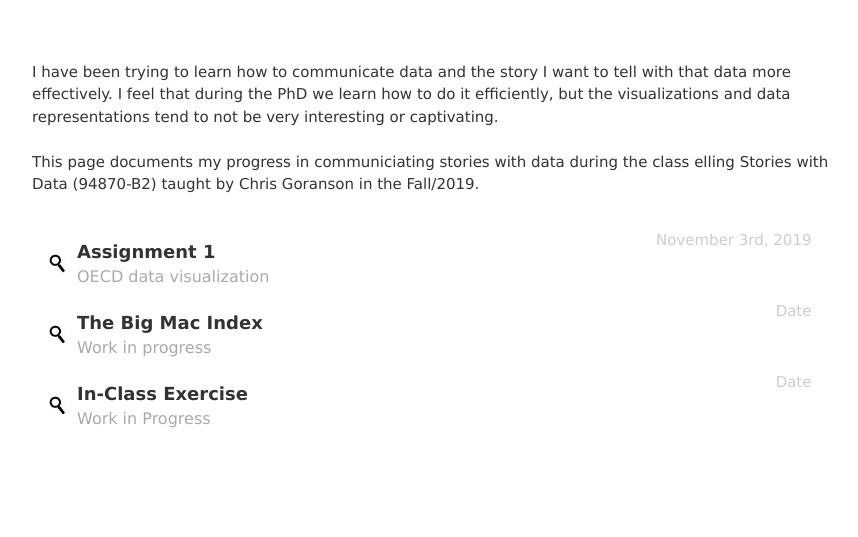
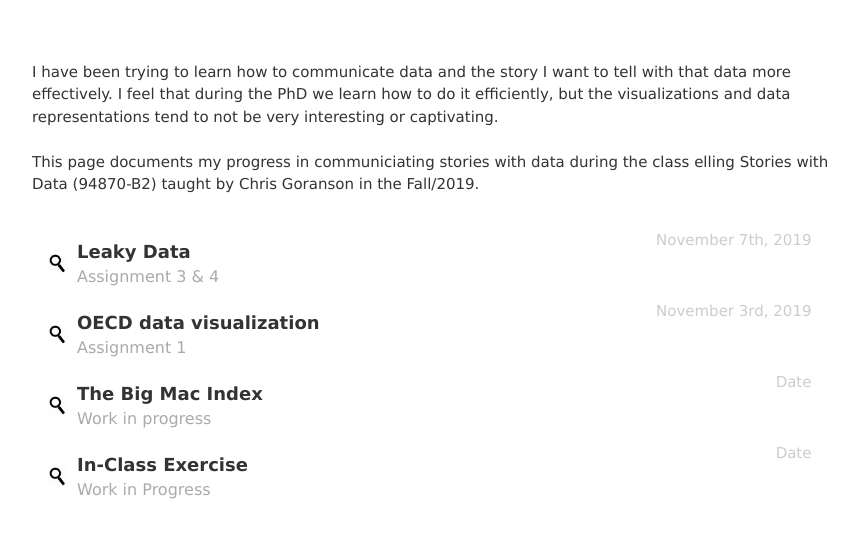
Before and after one commit to jcolnago/Stories_Portfolio, a plain HTML site: page portfolio.html in a window 1280 px wide. Shown: the part 203-740 px from the top of the page, without its empty margins (191-1049 px from the left). Drawn offline with Linux system fonts and the light colour scheme; a script that the page names is missing.

Commit message:
testing graph embedding

```diff
--- a/portfolio.html
+++ b/portfolio.html
@@ -43,14 +43,34 @@
                 <p>I have been trying to learn how to communicate data and the story I want to tell with that data more effectively. I feel that during the PhD we learn how to do it efficiently, but the visualizations and data representations tend to not be very interesting or captivating. </br></br>
                 This page documents my progress in communiciating stories with data during the class elling Stories with Data (94870-B2) taught by Chris Goranson in the Fall/2019.</p></br>
 
+				<div class="entry">
+                    <span class="more col-xs-1">
+                        <a role="button" data-toggle="collapse" data-target="#datawrapper">
+                        <img src="images/more.png" class="icon"></a>
+                    </span>
+                    <div class="col-xs-11 col-md-7">
+                        <p class="job"> Leaky Data </p>
+                        <p class="location"> Assignment 3 & 4 </p>
+                    </div>
+                    <div class="clearfix col-xs-1"></div>
+                    <p class="discreet date col-xs-11 col-md-4"> November 7th, 2019 </p>
+                    <div class="clearfix"></div>
+                    <div class="collapse" id="datawrapper">
+						<p class="small description"> Long description </p>
+                        <div class="graph small">
+                           <script src="https://infograph.venngage.com/js/embed/v1/embed.js" data-vg-id="csggiPomdo" data-title="Leaky Data Area Chart" data-w="816" data-h="816" data-multipage="true" data-f="false"></script>
+                        </div>
+                    </div>
+                </div>
+
                 <div class="entry">
                     <span class="more col-xs-1">
                         <a role="button" data-toggle="collapse" data-target="#oecd">
                         <img src="images/more.png" class="icon"></a>
                     </span>
                     <div class="col-xs-11 col-md-7">
-                        <p class="job"> Assignment 1 </p>
-                        <p class="location"> OECD data visualization  </p>
+                        <p class="job"> OECD data visualization </p>
+                        <p class="location"> Assignment 1 </p>
                     </div>
                     <div class="clearfix col-xs-1"></div>
                     <p class="discreet date col-xs-11 col-md-4"> November 3rd, 2019 </p>
```
